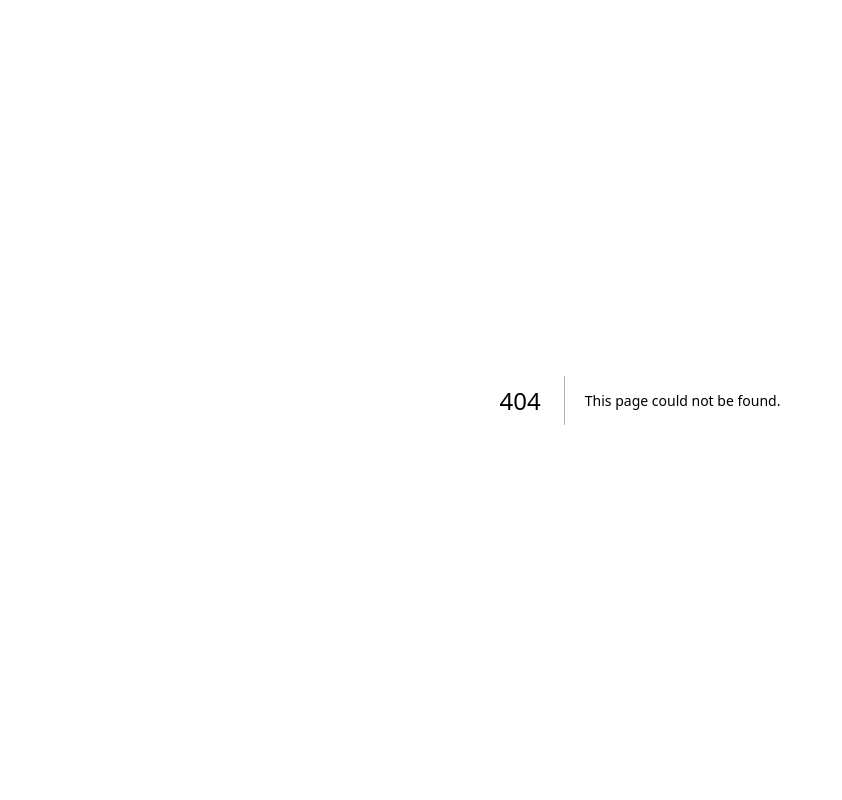
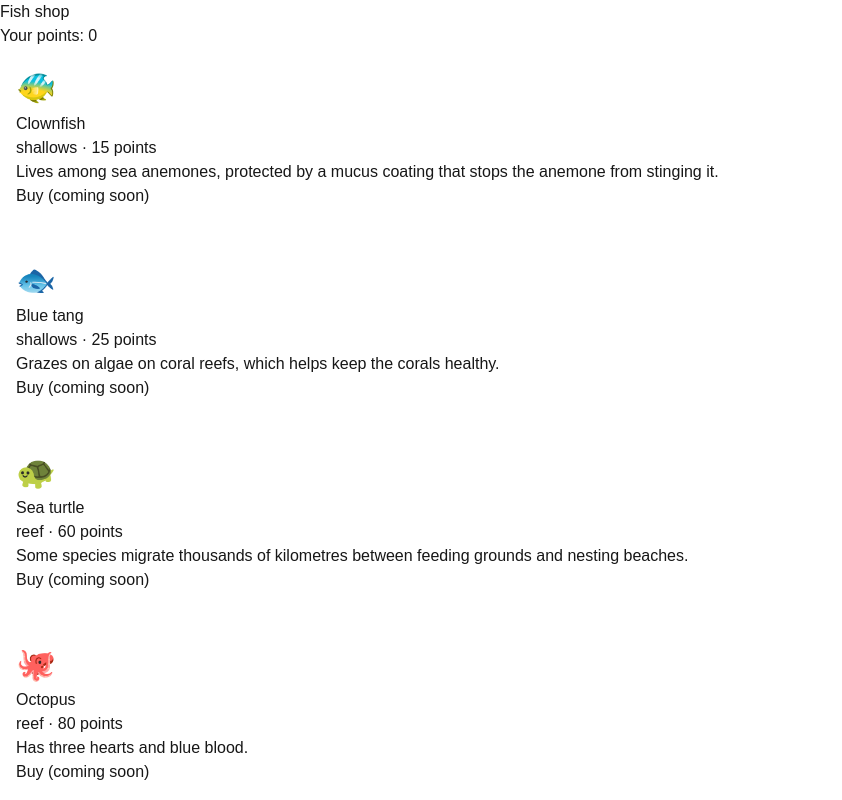
Before and after one commit to gm4vm0/sea-you-outside, a Next.js app: page /shop in a window 1280 px wide. Before the commit this address had no page. Shown: the top 800 px of the page, without its empty margins (0-842 px from the left). Built offline with nearby package versions, Linux system fonts and the light colour scheme.

Commit message:
feat: add shop page listing fish and prices

```diff
--- /dev/null
+++ b/src/app/(main)/shop/page.tsx
@@ -0,0 +1,31 @@
+import fish from "@/data/fish.json";
+import type { Fish } from "@/lib/types";
+
+export default function ShopPage() {
+  return (
+    <main>
+      <h1>Fish shop</h1>
+      <p>Your points: 0</p>
+      <ul className="list-none p-0">
+        {(fish as Fish[]).map((f) => (
+          <li
+            key={f.id}
+            className="border-1px border-solid border-[#ccc] p-4 mb-4"
+          >
+            <p style={{ fontSize: "2rem" }} aria-hidden="true">
+              {f.emoji}
+            </p>
+            <h2>{f.name}</h2>
+            <p>
+              {f.depth} · {f.price} points
+            </p>
+            <p>{f.fact}</p>
+            <button type="button" disabled>
+              Buy (coming soon)
+            </button>
+          </li>
+        ))}
+      </ul>
+    </main>
+  );
+}
--- a/src/components/dare-card.tsx
+++ b/src/components/dare-card.tsx
@@ -2,7 +2,7 @@ import type { Dare } from "@/lib/types";
 
 export default function DareCard({ dare }: { dare: Dare }) {
   return (
-    <article>
+    <article className="border-[#ccc] border-1px border-solid p-4 mb-4 ">
       <p>
         <strong>
           {dare.depth.toUpperCase()} · {dare.points} points
```
